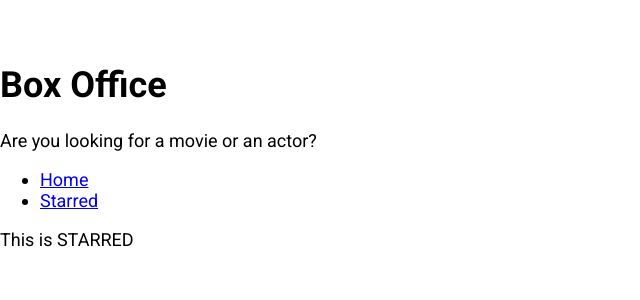
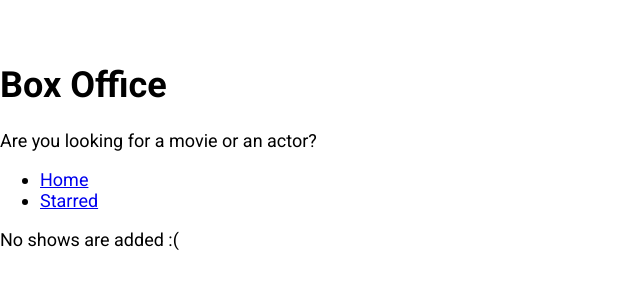
Before and after one commit to harshit-b/Box-Office, a React (Create React App) app: page /starred in a window 1280 px wide. Shown: the top 300 px of the page, without its empty margins (0-640 px from the left). Built offline with nearby package versions, Linux system fonts and the light colour scheme.

Commit message:
Displaying starred shows

```diff
--- a/src/pages/Starred.js
+++ b/src/pages/Starred.js
@@ -1,8 +1,43 @@
-import React from 'react';
+import React, { useState, useEffect } from 'react';
 import MainPageLayout from '../components/MainPageLayout';
+import ShowGrid from '../components/show/ShowGrid';
+import { apiGet } from '../misc/config';
+import { useShows } from '../misc/custom-hooks';
 
 const Starred = () => {
-  return <MainPageLayout>This is STARRED</MainPageLayout>;
+  const [starred] = useShows();
+
+  const [shows, setShows] = useState(null);
+  const [isLoading, setIsLoading] = useState(true);
+  const [error, setError] = useState(null);
+
+  useEffect(() => {
+    if (starred && starred.length > 0) {
+      const promises = starred.map(showId => apiGet(`/shows/${showId}`));
+
+      Promise.all(promises)
+        .then(apiData => apiData.map(show => ({ show })))
+        .then(results => {
+          setShows(results);
+          setIsLoading(false);
+        })
+        .catch(err => {
+          setError(err.message);
+          setIsLoading(false);
+        });
+    } else {
+      setIsLoading(false);
+    }
+  }, [starred]);
+
+  return (
+    <MainPageLayout>
+      {isLoading && <div> Shows are still loading</div>}
+      {error && <div>Error Occured: {error}</div>}
+      {!isLoading && !shows && <div>No shows are added :( </div>}
+      {!isLoading && !error && shows && <ShowGrid data={shows} />}
+    </MainPageLayout>
+  );
 };
 
 export default Starred;
```
